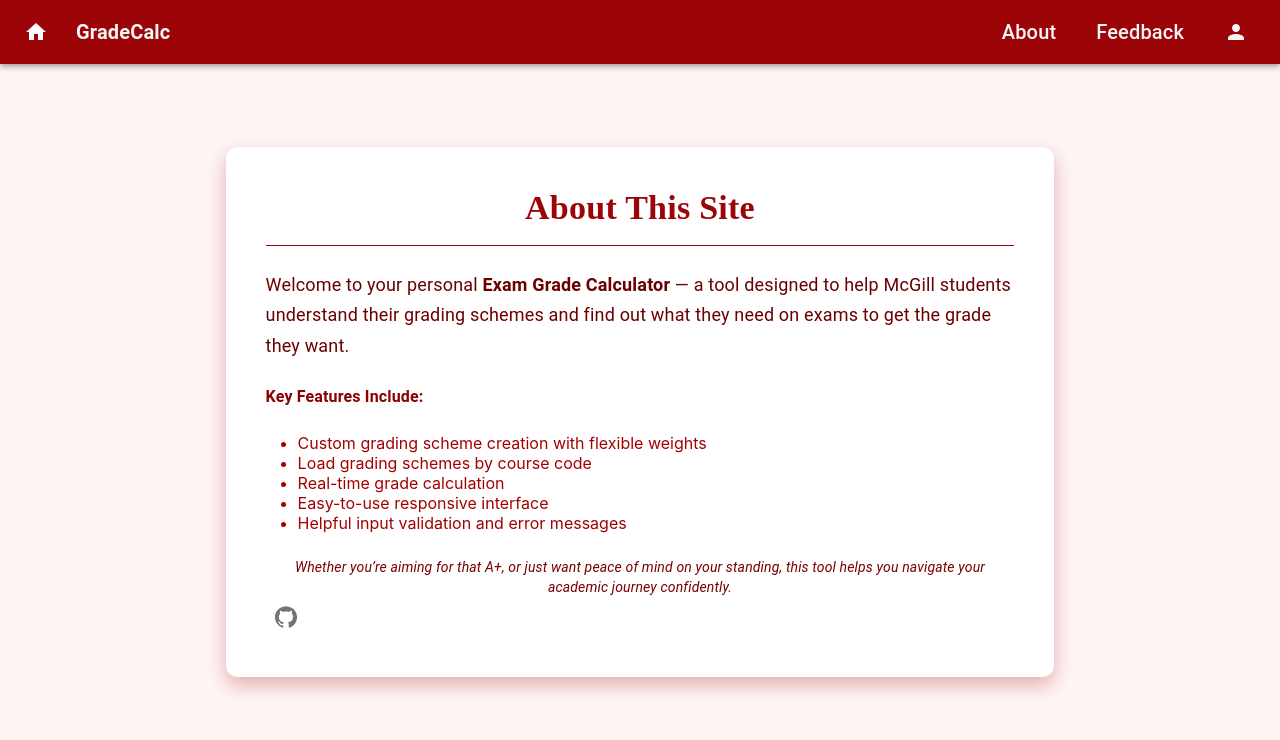
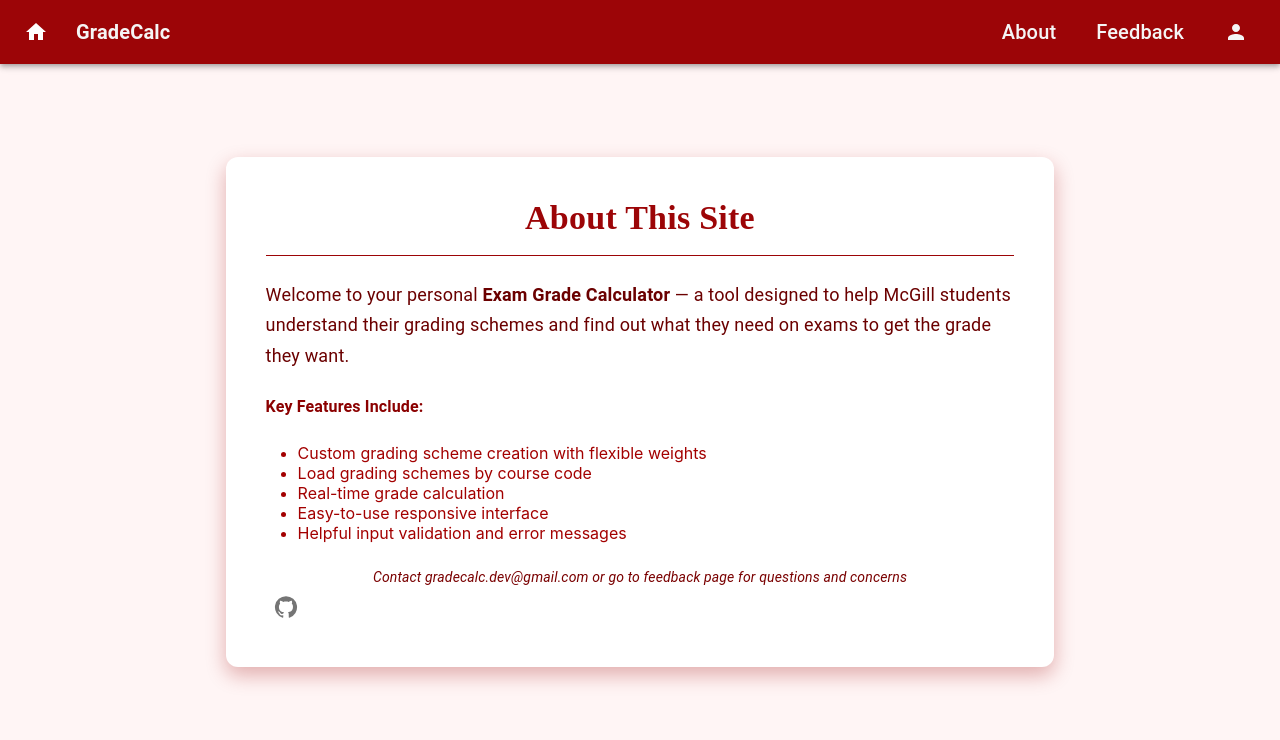
Before and after one commit to dzoubarev/grade-calculator, a React (Create React App) app in the folder frontend/: page /about in a window 1280 px wide. Shown: the top 740 px of the page. Built offline with nearby package versions, Linux system fonts and the light colour scheme.

Commit message:
Added helpful messages

```diff
--- a/frontend/src/components/About.tsx
+++ b/frontend/src/components/About.tsx
@@ -84,9 +84,7 @@ export default function About() {
             color="#7a0000"
             textAlign="center"
           >
-            Whether you’re aiming for that A+, or just want peace of mind on
-            your standing, this tool helps you navigate your academic journey
-            confidently.
+            Contact gradecalc.dev@gmail.com or go to feedback page for questions and concerns
           </Typography>
           <IconButton href="http://github.com/dzoubarev/grade-calculator">
             <GitHub></GitHub>
--- a/frontend/src/components/Home.tsx
+++ b/frontend/src/components/Home.tsx
@@ -170,6 +170,8 @@ function Home() {
           )}
         </Paper>
       </Box>
+      <Typography fontFamily='initial' textAlign={"center"}>If your course isn't here, contact gradecalc.dev@gmail.com or go to the feedback page to help add more grading schemes!</Typography>
+      <Typography fontFamily={'initial'} textAlign={"center"}>Note: if your course isn't there try the start creating option! </Typography>
       <IconButton href="http://github.com/dzoubarev/grade-calculator" sx={{pb:5}}>
           <GitHub></GitHub>
       </IconButton>
```
